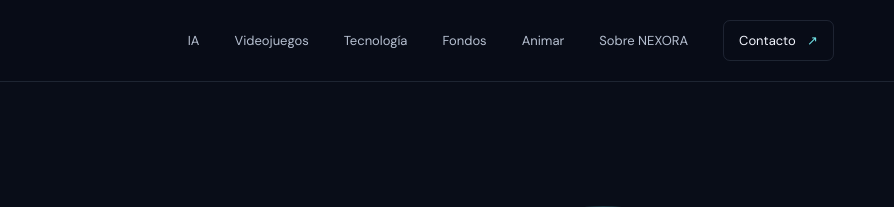
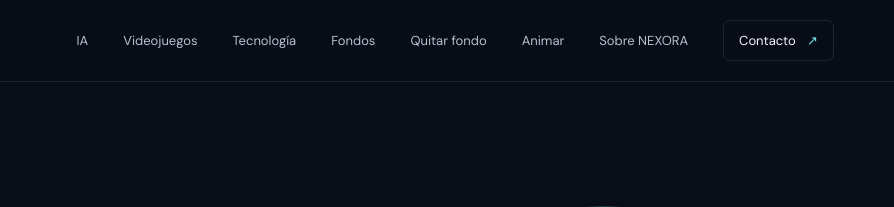
Before and after one commit to misael546/NEXORA, a plain HTML site: page index.html in a window 1280 px wide. Shown: the top 207 px of the page, 386-1280 px from the left. Drawn offline with Linux system fonts and the light colour scheme; no server answers.

Commit message:
Add NEXORA REMOVE BG to public homepage navigation

```diff
--- a/index.html
+++ b/index.html
@@ -19,13 +19,14 @@
   <link href="https://fonts.googleapis.com/css2?family=DM+Sans:wght@400;500;600;700&family=Space+Grotesk:wght@500;600;700&display=swap" rel="stylesheet">
   <link rel="stylesheet" href="styles.css">
   <script type="application/ld+json">{"@context":"https://schema.org","@type":"WebSite","name":"NEXORA","url":"https://nexora-ey8.pages.dev/","inLanguage":"es-MX","description":"Guías de inteligencia artificial, videojuegos y tecnología."}</script>
+  <meta name="keywords" content="NEXORA, quitar fondo, eliminar fondo, PNG transparente, editor de imágenes">
 </head>
 <body>
   <header class="site-header">
     <a class="brand" href="index.html" aria-label="NEXORA inicio"><span class="brand-mark">N</span><span>NEXORA<span class="brand-dot">.</span></span></a>
     <button class="menu-toggle" id="menuToggle" aria-label="Abrir menú" aria-expanded="false">☰</button>
     <nav class="nav" id="mainNav" aria-label="Navegación principal">
-      <a href="#ai">IA</a><a href="#videojuegos">Videojuegos</a><a href="#tech">Tecnología</a><a href="wallpaper.html">Fondos</a><a href="animar.html">Animar</a>
+      <a href="#ai">IA</a><a href="#videojuegos">Videojuegos</a><a href="#tech">Tecnología</a><a href="wallpaper.html">Fondos</a><a href="remove-bg.html">Quitar fondo</a><a href="animar.html">Animar</a>
       <a href="acerca.html">Sobre NEXORA</a><a class="nav-cta" href="contacto.html">Contacto <span>↗</span></a>
     </nav>
   </header>
@@ -48,6 +49,8 @@
         <a class="category-card category-game" id="videojuegos" href="articulo-android-gaming.html"><div class="category-top"><span class="category-icon">⌁</span><span>02 / PLAY</span></div><div><h3>NEXORA <em>VIDEOJUEGOS</em></h3><p>Juegos, rendimiento, guías y consejos para jugadores.</p><span class="card-link">Explorar videojuegos <b>↗</b></span></div><div class="category-glow"></div></a>
         <a class="category-card category-tech" id="tech" href="articulo-pc.html"><div class="category-top"><span class="category-icon">⌘</span><span>03 / TECH</span></div><div><h3>NEXORA <em>TECNOLOGÍA</em></h3><p>Android, Windows, aplicaciones y dispositivos.</p><span class="card-link">Explorar tecnología <b>↗</b></span></div><div class="category-glow"></div></a>
         <a class="category-card category-wallpaper" id="wallpaper" href="wallpaper.html"><div class="category-top"><span class="category-icon">✦</span><span>04 / FONDOS</span></div><div><h3>NEXORA <em>FONDOS</em></h3><p>Fondos de pantalla para PC y Android, con nuevas colecciones cada semana.</p><span class="card-link">Explorar fondos <b>↗</b></span></div><div class="category-glow"></div></a>
+
+        <a class="category-card category-removebg" id="remove-bg" href="remove-bg.html"><div class="category-top"><span class="category-icon">◈</span><span>05 / CREAR</span></div><div><h3>NEXORA <em>REMOVE BG</em></h3><p>Elimina fondos con IA, perfecciona recortes y descarga PNG transparentes.</p><span class="card-link">Quitar fondo <b>↗</b></span></div><div class="category-glow"></div></a>
       </div>
     </section>
     <section class="section latest-section" id="articulos"><div class="wrap">
```
